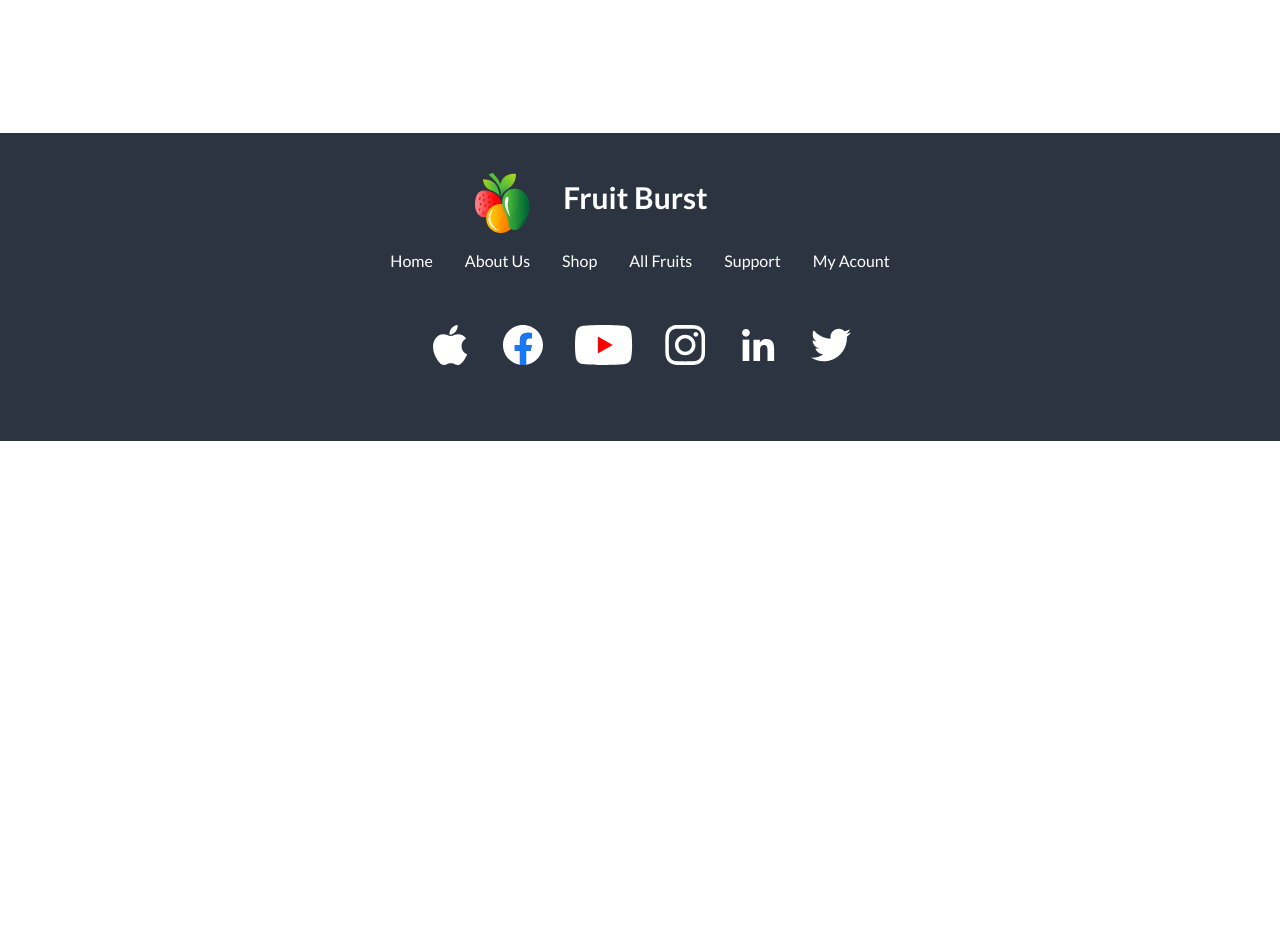
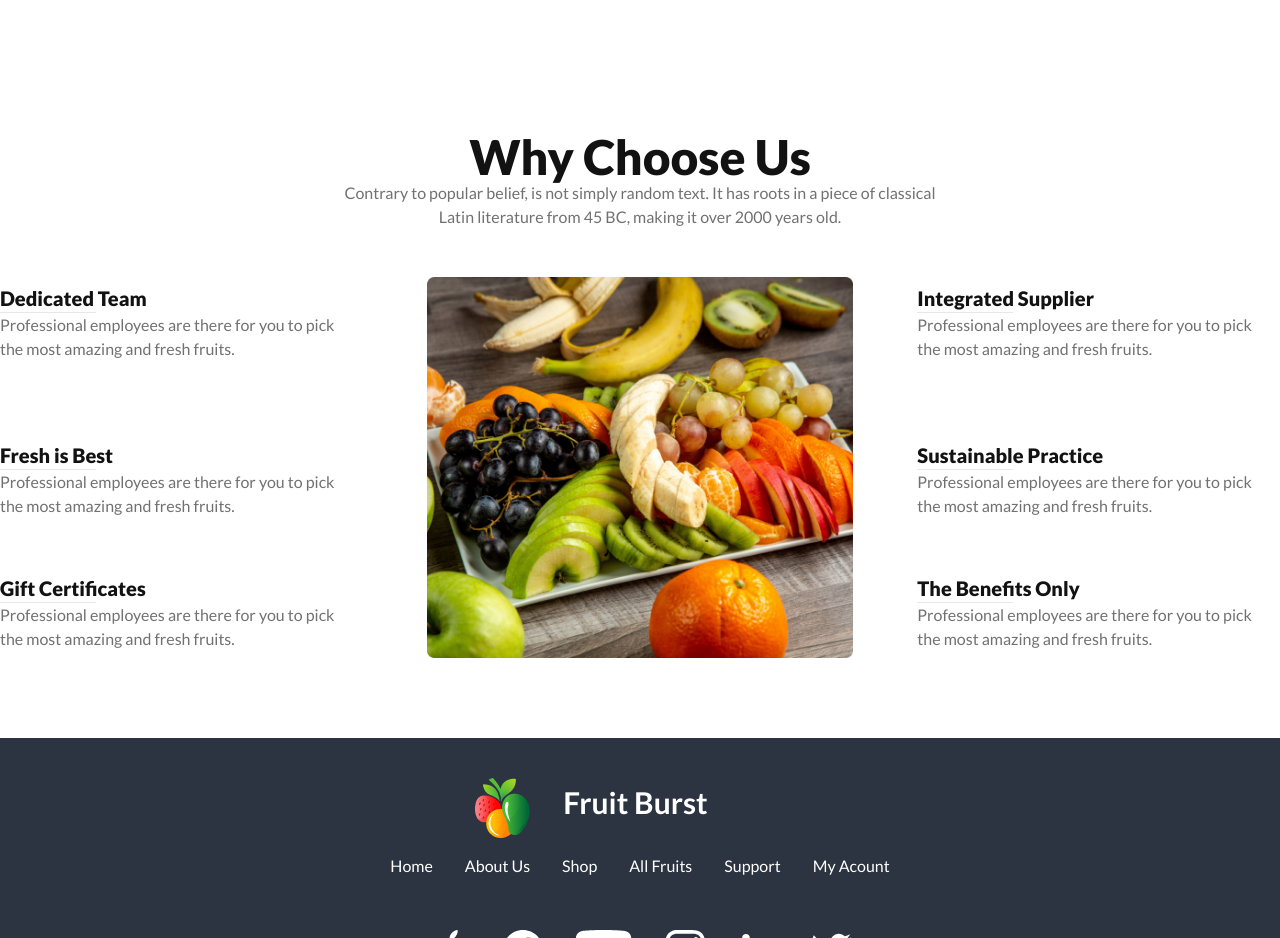
Before and after one commit to smhabib99-99/fruit-burst-assignment-03, a plain HTML site: page index.html in a window 1280 px wide. Shown: the part 1900-2838 px from the top of the page. Before the commit the page ends 2501 px from the top, so only its background shows below. Drawn offline with nearby package versions, Linux system fonts and the light colour scheme; files whose address does not match are found by name.

Commit message:
Completed bonus section choose us

```diff
--- a/index.html
+++ b/index.html
@@ -170,7 +170,7 @@
             </div>
         </section> -->
 
-<!-- Banner Section starts here exotic tastes at your doorsteps -->
+        <!-- Banner Section starts here exotic tastes at your doorsteps -->
 
         <section class="relative pb-32">
             <div class="carousel relative w-full">
@@ -954,6 +954,59 @@
 
 
 
+        <!-- Why choose us section -->
+
+        <section class="container pb-20">
+
+
+            <div class="text-center pb-12">
+
+                <h3 class="text-[#121212] font-extrabold text-5xl" >Why Choose Us</h3>
+                <p class="text-[#12121299] font-medium text-base" >Contrary to popular belief, is not simply random text. It has roots in a piece of classical <br>
+                    Latin literature from 45 BC, making it over 2000 years old.</p>
+
+            </div>
+
+            <div class="grid grid-cols-3 justify-evenly items-center">
+                <div>
+                    <h3 class="text-[#121212] font-extrabold text-xl">Dedicated Team</h3>
+                    <hr class="w-24">
+                    <p class="text-[#12121299] font-medium text-base pb-20">Professional employees are there for you to pick
+                        <br> the most amazing and fresh fruits.</p>
+                    <h3 class="text-[#121212] font-extrabold text-xl">Fresh is Best</h3>
+                    <hr class="w-24">
+                    <p class="text-[#12121299] font-medium text-base pb-14">Professional employees are there for you to pick
+                        <br> the most amazing and fresh fruits.</p>
+                    <h3 class="text-[#121212] font-extrabold text-xl">Gift Certificates</h3>
+                    <hr class="w-24">
+                    <p class="text-[#12121299] font-medium text-base">Professional employees are there for you to pick
+                        <br> the most amazing and fresh fruits.</p>
+                </div>
+                <div>
+                    <img src="./images/whychoose1.png" alt="">
+                </div>
+                <div class=" pl-16 ">
+                    <h3 class="text-[#121212] font-extrabold text-xl">Integrated Supplier</h3>
+                    <hr class="w-24 bg-black">
+                    <p class="text-[#12121299] font-medium text-base pb-20 ">Professional employees are there for you to pick
+                        <br> the most amazing and fresh fruits.</p>
+                    <h3 class="text-[#121212] font-extrabold text-xl">Sustainable Practice</h3>
+                    <hr class="w-24">
+                    <p class="text-[#12121299] font-medium text-base pb-14 ">Professional employees are there for you to pick
+                        <br> the most amazing and fresh fruits.</p>
+                    <h3 class="text-[#121212] font-extrabold text-xl">The Benefits Only</h3>
+                    <hr class="w-24">
+                    <p class="text-[#12121299] font-medium text-base">Professional employees are there for you to pick
+                        <br> the most amazing and fresh fruits.</p>
+                </div>
+            </div>
+
+
+        </section>
+
+
+
+
 
     </main>
     <footer class=" mb-40 p-10 bg-neutral text-neutral-content">
```
